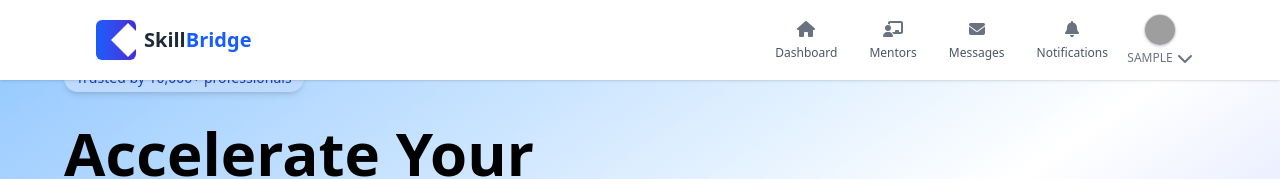
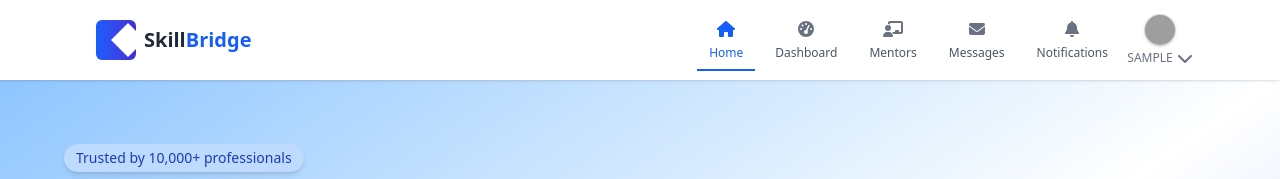
Before and after one commit to ritiksingh-01/SkillBridge, a React (Vite) app: page / in a window 1280 px wide. Shown: the top 179 px of the page. Built offline with nearby package versions, Linux system fonts and the light colour scheme; sample sign-in values are in the browser's storage; grey boxes are pictures that could not be loaded.

Commit message:
Add role field to User model, update Header with new icon, and enhance HomePage layout

```diff
--- a/src/Components/Header.jsx
+++ b/src/Components/Header.jsx
@@ -1,6 +1,6 @@
 import React, { useState } from 'react';
 import { FontAwesomeIcon } from '@fortawesome/react-fontawesome';
-import { faHome, faChalkboardTeacher, faEnvelope, faBell, faUser, faCog, faQuestionCircle, faSignOutAlt, faBars, faTimes, faChevronDown, faSearch } from '@fortawesome/free-solid-svg-icons';
+import { faHome, faChalkboardTeacher, faEnvelope, faBell, faUser, faCog, faQuestionCircle, faSignOutAlt, faBars, faTimes, faChevronDown, faSearch, faTachometerAlt } from '@fortawesome/free-solid-svg-icons';
 import { useNavigate, useLocation } from 'react-router-dom';
 import { useAuth } from '../context/AuthContext';
 
@@ -89,6 +89,12 @@ const Header = () => {
       <nav className="hidden md:flex items-center space-x-2">
         <NavItem
           icon={<FontAwesomeIcon icon={faHome} />}
+          text="Home"
+          active={isActive('/')}
+          onClick={() => handleNavigation('/')}
+        />
+        <NavItem
+          icon={<FontAwesomeIcon icon={faTachometerAlt} />}
           text="Dashboard"
           active={isActive(getDashboardPath())}
           onClick={() => handleNavigation(getDashboardPath())}
@@ -183,6 +189,12 @@ const Header = () => {
           <div className="flex flex-col py-2">
             <MobileNavItem
               icon={<FontAwesomeIcon icon={faHome} />}
+              text="Home"
+              active={isActive('/')}
+              onClick={() => handleNavigation('/')}
+            />
+            <MobileNavItem
+              icon={<FontAwesomeIcon icon={faTachometerAlt} />}
               text="Dashboard"
               active={isActive(getDashboardPath())}
               onClick={() => handleNavigation(getDashboardPath())}
--- a/src/Pages/HomePage/HomePage.jsx
+++ b/src/Pages/HomePage/HomePage.jsx
@@ -208,7 +208,7 @@ const HomePage = () => {
 
   return (
     <div className="w-full min-h-screen bg-gray-50 flex flex-col justify-start items-start font-sans">
-      {/* Modern Glass-effect Navigation */}
+      {/* Header - Only show if authenticated */}
       {isAuthenticated && <Header />}
 
       {/* Modern Glass-effect Navigation - Only show if NOT authenticated */}
@@ -317,6 +317,9 @@ const HomePage = () => {
           </div>
         </motion.div>
       )}
+
+      {/* Main Content Container with Conditional Top Margin */}
+      <div className={isAuthenticated ? "mt-20 w-full" : "w-full"}>
         {/* Enhanced Hero Section with 3D Element and Animation */}
         <HeroSection/>
 
@@ -580,9 +583,8 @@ const HomePage = () => {
         {/* Popular Mentors Section */}
         <PopularMentorsSection/>
 
-
         {/* Testimonials Section */}
-      <div className="w-full  bg-white">
+        <div className="w-full bg-white">
           <TestimonialSlider/>
         </div>
 
@@ -596,6 +598,7 @@ const HomePage = () => {
 
         <Footer/>
       </div>
+    </div>
   );
 };
 
```
Also changed, not shown: 1 other file (tests, documents, lock files or other folders). Lines whose indentation alone changed are shown as unchanged.
